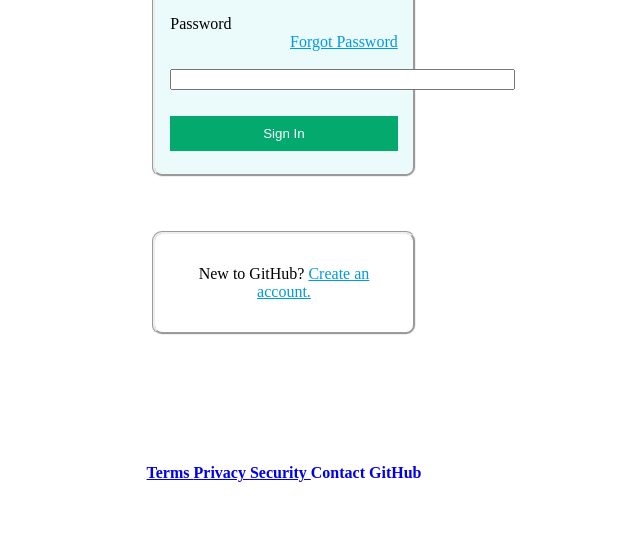
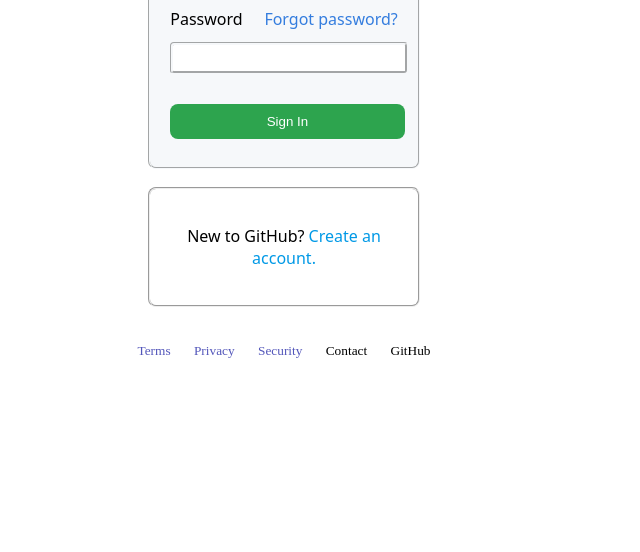
Before and after one commit to hcimen/GitHub-SignIn-Page, a plain HTML site: page index.html in a window 1280 px wide. Shown: the part 248-800 px from the top of the page, without its empty margins (356-996 px from the left). Drawn offline with Linux system fonts and the light colour scheme.

Commit message:
Add files via upload
Changes made on 11/17/2022

```diff
--- a/index.html
+++ b/index.html
@@ -15,6 +15,7 @@ img {
 }
 
 h1 {
+  font-family: system-ui, -apple-system, BlinkMacSystemFont, 'Segoe UI', Roboto, Oxygen, Ubuntu, Cantarell, 'Open Sans', 'Helvetica Neue', sans-serif
   text-align:center;
   font-size:24px;
 }
@@ -22,46 +23,86 @@ h1 {
 .divregular {
   margin-left: auto;
   margin-right: auto;
-  padding: 15px;
-  border:2 px;
+  padding: 20px;
+  border:2px;
+  border-color: #f6f8fa;
   border-style:groove;
-  border-radius: 10px;
+  border-radius: 8px;
   width:18%;
-  background-color:#ebfafa;
-}
-
-.signin {
-  text-align:center;
-  background-color:green;
-  size:250 px;
-}
+  background-color:#f6f8fa;
+  font-family: system-ui, -apple-system, BlinkMacSystemFont, 'Segoe UI', Roboto, Oxygen, Ubuntu, Cantarell, 'Open Sans', 'Helvetica Neue', sans-serif;
+  }
 
 .newto {
   text-align:center;
   background-color:white;
-  border:2 px;
+  border:2px;
   border-style:groove;
 }
 
-.forgot {
-  color:#0099e6;
-  text-align:right;
+button {
+  background-color: #2da44e;
+  border-radius: 8px;
+  color: white;
+  padding: 10px 10px 10px 10px;
+  margin: 8px 0;
+  border: none;
+  cursor: pointer;
+  width: 103%;
 }
 
-.lastlinks {
-  text-align:center;
-  color:red;
+button:hover {
+  background-color:#2d964c;
+}
+
+a {
+  text-decoration:underline;
+  text-align: center;
+  color:rgb(83, 86, 186);
   text-decoration:none;
 }
 
-button {
-  background-color: #04AA6D;
-  color: white;
-  padding: 10px 20px;
-  margin: 8px 0;
-  border: none;
-  cursor: pointer;
+a:hover {
+  text-decoration: underline;
+}
+
+a.lastlink {
+  color:black;
+  text-decoration: none;
+}
+
+input {
+  line-height: 24px;
+  border-radius: 4px;
+  border: groove;
+  outline: none;
+  border-color: #f6f8fa;
   width: 100%;
+}
+
+input:focus {
+  border: 2px solid #347dde;
+}
+
+a.forgot1 {
+  float: right;
+  label: link;
+  top:0;
+  right:0;
+  tabindex="10";
+  color:#347dde;
+  text-decoration: none;
+}
+
+.bottomlinks {
+  word-spacing: 20px;
+  text-align:center;
+  font-size: smaller;
+}
+
+label {
+  margin-bottom: 12px;
+  display:inline-block;
 }
 
 </style>
@@ -69,37 +110,34 @@ button {
 
 
 <body>
+<br>
+<a href="https://github.com/">
+<img src="githublogo.png" alt="GitHub Logo" style=width:43px style=height:43px class="centerImage"> </a> <br>
 
-<p class=lastlinks> TTTTTTTTTTTTeEEEEEEEEEESssTTT kk LL  </p>
-
-
-<a href="https://github.com/">
-<img src="githublogo.png" alt="GitHub Logo" style="width:43px;" "height:43px;" class="centerImage"> </a> <br>
-
-<h1 style=text-align:center; font-family:Arial; > Sign in to GitHub </h1>
+<h1 style=text-align:center;> Sign in to GitHub </h1>
 
 <div class=divregular>
-	<label for="username">Username or email address </label> <br><br>
-	<input type="text" id="username" name="username" size=40px> <br><br>
+	<label for="username" id="user">Username or email address </label>
+	<input type="text" id="username" name="username" size="35%" required> <br><br>
 
-	<label for="pass">Password</label> <div class=forgot> <a  class=forgot href="https://github.com/password_reset/"> Forgot Password </a> </div> <br>
-	<input type="password" id="pass" name="pass" size=40px ><br><br>
+	<label for="pass"> Password</label> <a class=forgot1 href="https://github.com/password_reset/">Forgot password?</a>
+	<input type="password" id="pass" name="pass" size="35%"><br><br>
 
-    <button type="submit">Sign In</button>
+  <button type="submit">Sign In</button>
 
-</div> <br><br><br>
+</div> <br>
 
 <div class="divregular newto">
 <p> New to GitHub? <a style=color:#0099e6 href=https://github.com/signup?source=login> Create an account. </a>
 </div>
+<br><br>
 
-<br><br><br><br><br><br>
-
-<h4 class=lastlinks>
+<div class="bottomlinks">
 <a href=https://docs.github.com/en/site-policy/github-terms/github-terms-of-service> Terms </a>
 <a href=https://docs.github.com/en/site-policy/privacy-policies/github-privacy-statement> Privacy </a>
 <a href=https://github.com/security> Security </a>
-<a href=https://support.github.com/?tags=dotcom-direct; style=text-decoration:none; style=color:black> Contact GitHub </a> </h4>
+<a class="lastlink" href=https://support.github.com/?tags=dotcom-direct> Contact GitHub </a>
+</div>
+</body>
 
-
-</body>
+</html>
```
